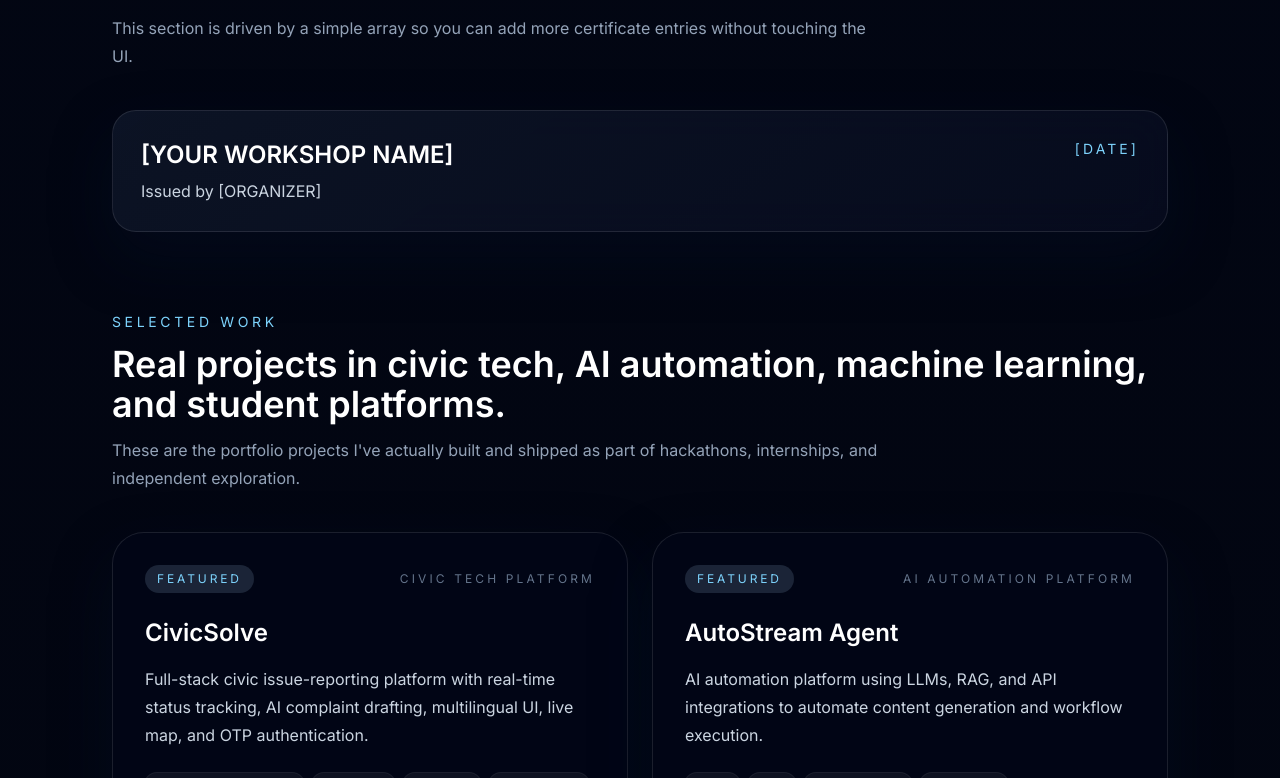
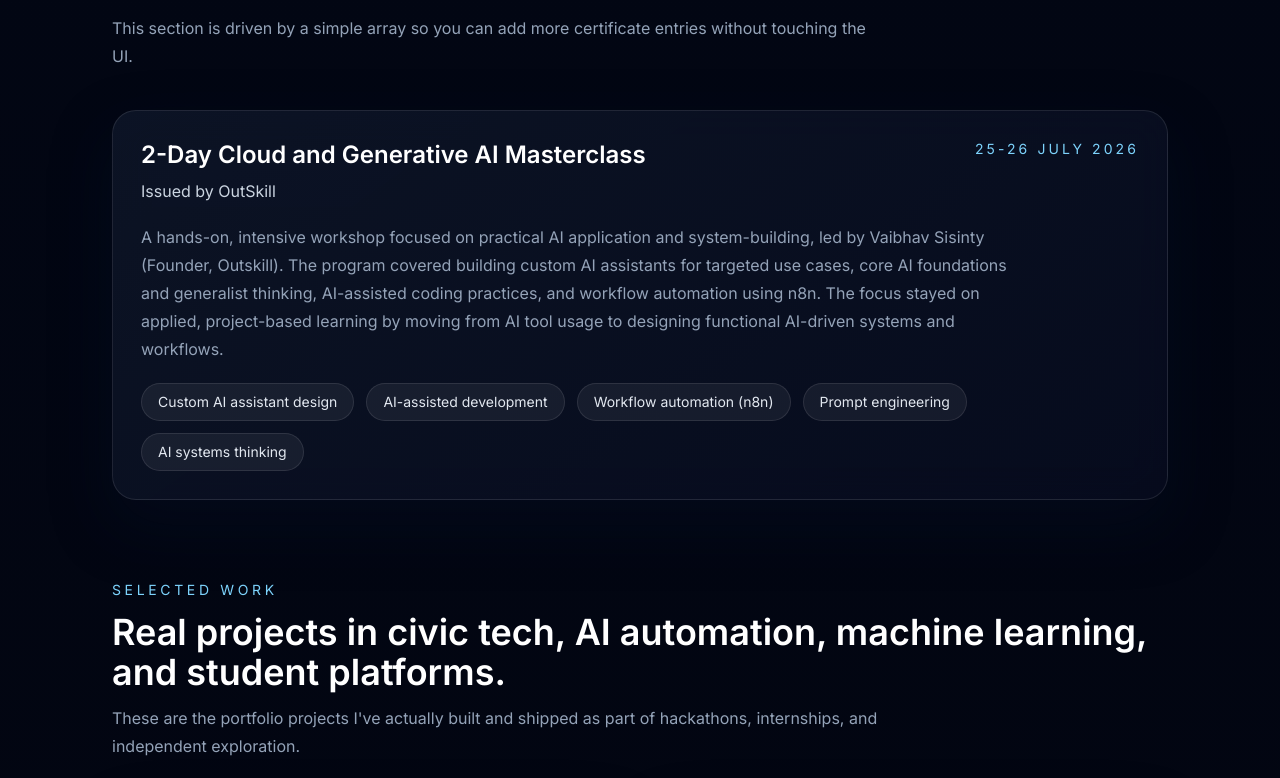
Before and after one commit to Aaradhya1998/Portfolio_Aaradhya_S, a Next.js app: page / in a window 1280 px wide. Shown: the part 5662-6440 px from the top of the page. Built offline with nearby package versions, Linux system fonts and the light colour scheme; no server answers.

Commit message:
direct Linke to resume

```diff
--- a/app/page.tsx
+++ b/app/page.tsx
@@ -89,6 +89,27 @@ function CurrentStatusBadge() {
       <span className="h-2.5 w-2.5 rounded-full bg-rose-400 shadow-[0_0_14px_rgba(251,113,133,0.95)]" />
       Currently working
     </div>
+  );
+}
+
+function CertificatePreview({ src, alt }: { src?: string | null; alt: string }) {
+  if (!src || !src.trim()) {
+    return null;
+  }
+
+  return (
+    <Link href={src} target="_blank" rel="noreferrer" className="group mt-6 block max-w-xs">
+      <div className="overflow-hidden rounded-2xl border border-white/10 bg-slate-950/60">
+        <img
+          src={src}
+          alt={alt}
+          className="h-40 w-full object-cover transition duration-300 group-hover:scale-[1.02]"
+        />
+      </div>
+      <p className="mt-2 text-xs uppercase tracking-[0.2em] text-slate-500 transition group-hover:text-slate-300">
+        Click preview to enlarge
+      </p>
+    </Link>
   );
 }
 
@@ -384,6 +405,22 @@ export default function Home() {
                 </div>
                 <p className="text-sm uppercase tracking-[0.22em] text-sky-300">{item.date}</p>
               </div>
+              {item.description && (
+                <p className="mt-5 max-w-4xl leading-7 text-slate-400">{item.description}</p>
+              )}
+              {item.skillsGained && item.skillsGained.length > 0 && (
+                <div className="mt-5 flex flex-wrap gap-3">
+                  {item.skillsGained.map((skill) => (
+                    <span
+                      key={skill}
+                      className="rounded-full border border-white/10 bg-white/[0.06] px-4 py-2 text-sm text-slate-200"
+                    >
+                      {skill}
+                    </span>
+                  ))}
+                </div>
+              )}
+              <CertificatePreview src={item.previewImage} alt={`${item.name} certificate preview`} />
               <CertificateButton href={item.certificateLink} accentClassName="hover:border-sky-300/35" />
             </motion.article>
           ))}
--- a/app/resume/page.tsx
+++ b/app/resume/page.tsx
@@ -1,7 +1,6 @@
 import { redirect } from 'next/navigation';
 
-const resumeUrl = 'https://drive.google.com/drive/folders/1JHN6ZvkKbv-jxXlQpmHAe3MW5KUIOPnq?usp=drive_link';
-
+const resumeUrl = 'https://docs.google.com/document/d/1U_jnN_ss3mg9ttI8EwCeQvZE1kdYsPe4/edit?usp=drive_link&ouid=103651636877154607130&rtpof=true&sd=true';
 export default function ResumePage() {
   redirect(resumeUrl);
 }
--- a/data/portfolio.ts
+++ b/data/portfolio.ts
@@ -20,7 +20,10 @@ export type CertificationEntry = {
   name: string;
   issuer: string;
   date: string;
+  description?: string;
+  skillsGained?: string[];
   certificateLink?: string | null;
+  previewImage?: string | null;
 };
 
 export const experiences: ExperienceEntry[] = [
@@ -110,9 +113,19 @@ export const hackathons: HackathonEntry[] = [
 
 export const certifications: CertificationEntry[] = [
   {
-    name: '[YOUR WORKSHOP NAME]',
-    issuer: '[ORGANIZER]',
-    date: '[DATE]',
-    certificateLink: '[PASTE DRIVE LINK]'
+    name: '2-Day Cloud and Generative AI Masterclass',
+    issuer: 'OutSkill',
+    date: '25-26 July 2026',
+    description:
+      'A hands-on, intensive workshop focused on practical AI application and system-building, led by Vaibhav Sisinty (Founder, Outskill). The program covered building custom AI assistants for targeted use cases, core AI foundations and generalist thinking, AI-assisted coding practices, and workflow automation using n8n. The focus stayed on applied, project-based learning by moving from AI tool usage to designing functional AI-driven systems and workflows.',
+    skillsGained: [
+      'Custom AI assistant design',
+      'AI-assisted development',
+      'Workflow automation (n8n)',
+      'Prompt engineering',
+      'AI systems thinking'
+    ],
+    certificateLink: '',
+    previewImage: ''
   }
 ];
```
